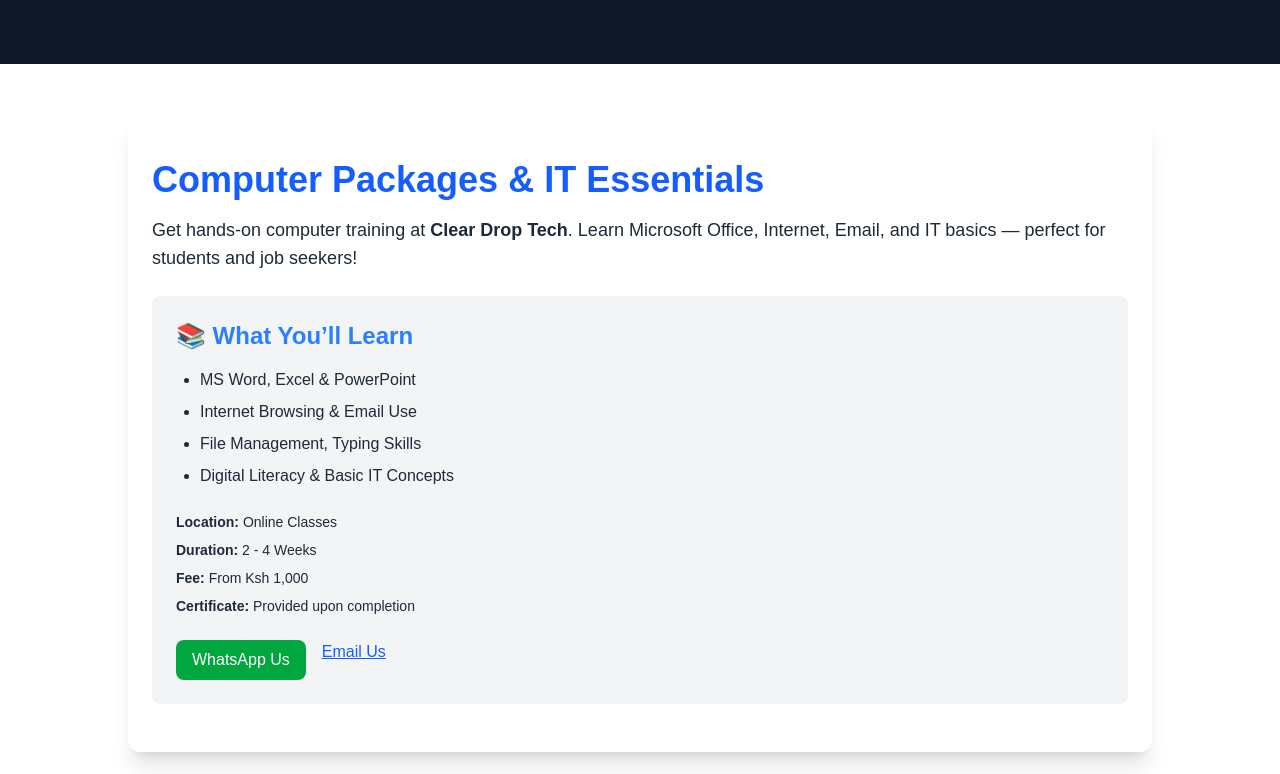
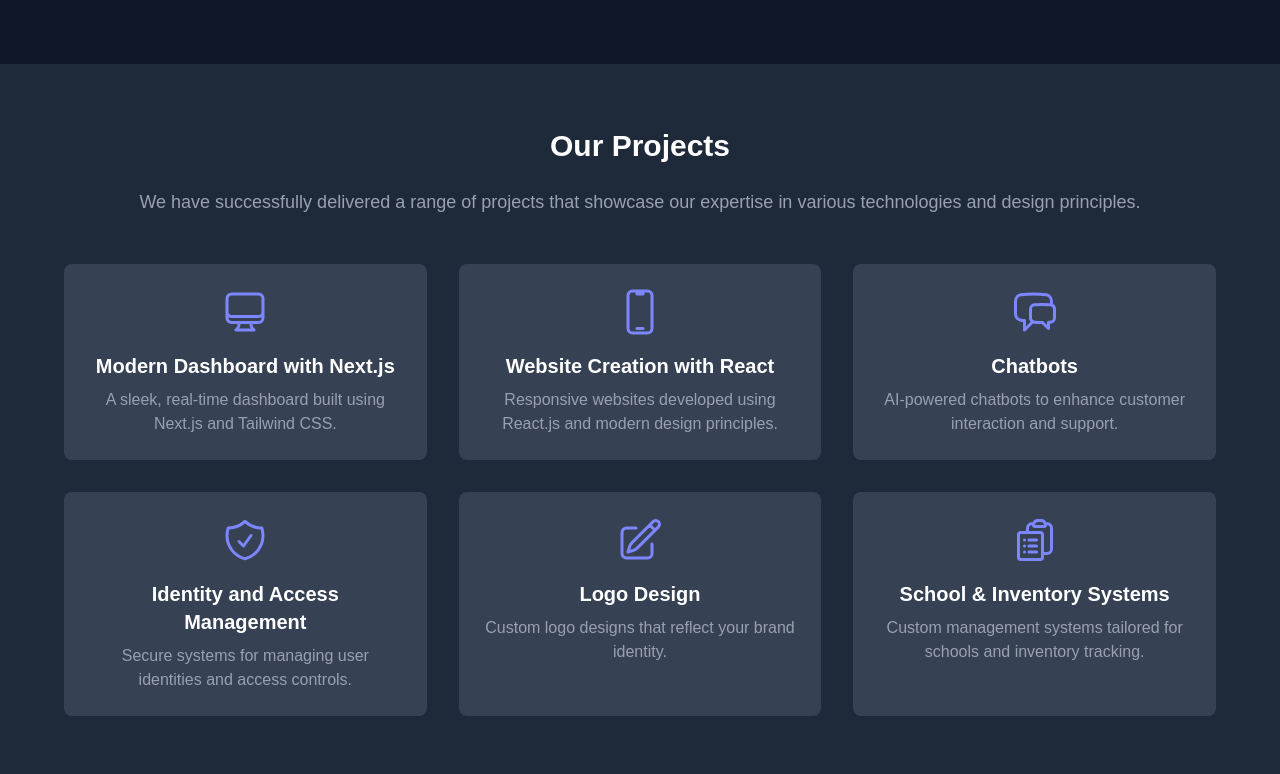
Before and after one commit to Northmanj/Clear-Drop-Tech, a Next.js app: page / in a window 1280 px wide. Shown: the part 2346-3120 px from the top of the page. Built offline with nearby package versions, Linux system fonts and the light colour scheme.

Commit message:
Update componets. deleted Packages component and update page.tsx

```diff
--- a/src/app/page.tsx
+++ b/src/app/page.tsx
@@ -6,7 +6,7 @@
 import ContactSection from '@/components/ContactSection'
 import Footer from '@/components/Footer'
 import WhatsAppPopup from '@/components/WhatsApp'
-import PackagesSection from '@/components/PackagesSection'
+
 
 
 export default function Home() {
@@ -63,7 +63,6 @@
 <WhatsAppPopup />
 <AboutSection />
 <AboutCompany />
-<PackagesSection/>
 <ProjectsSection />
 <ContactSection />
 <Footer />
--- a/src/components/PackagesSection.tsx
+++ /dev/null
@@ -1,55 +0,0 @@
-'use client';
-import { motion } from 'framer-motion';
-import Link from 'next/link';
-
-export default function PackagesSection() {
-  return (
-    <section className="bg-white dark:bg-gray-900 text-gray-800 dark:text-gray-100 py-12 px-6 rounded-xl shadow-xl max-w-5xl mx-auto my-12">
-      <motion.div
-        initial={{ opacity: 0, y: -20 }}
-        animate={{ opacity: 1, y: 0 }}
-        transition={{ duration: 0.6 }}
-      >
-        <h2 className="text-4xl font-bold text-blue-600 mb-4">
-          Computer Packages & IT Essentials
-        </h2>
-
-        <p className="mb-6 text-lg">
-          Get hands-on computer training at <strong>Clear Drop Tech</strong>. Learn Microsoft Office, Internet, Email, and IT basics — perfect for students and job seekers!
-        </p>
-
-        <div className="bg-gray-100 dark:bg-gray-800 p-6 rounded-lg space-y-4">
-          <h3 className="text-2xl font-semibold text-blue-500">📚 What You’ll Learn</h3>
-          <ul className="list-disc ml-6 space-y-2">
-            <li>MS Word, Excel & PowerPoint</li>
-            <li>Internet Browsing & Email Use</li>
-            <li>File Management, Typing Skills</li>
-            <li>Digital Literacy & Basic IT Concepts</li>
-          </ul>
-
-          <div className="mt-6 space-y-2 text-sm">
-            <p> <strong>Location:</strong> Online Classes</p>
-            <p> <strong>Duration:</strong> 2 - 4 Weeks</p>
-            <p><strong>Fee:</strong> From Ksh 1,000</p>
-            <p><strong>Certificate:</strong> Provided upon completion</p>
-          </div>
-
-          <div className="mt-6 flex gap-4 flex-wrap">
-            <Link
-              href="https://wa.me/254793789339"
-              className="bg-green-600 hover:bg-green-700 text-white px-4 py-2 rounded-lg"
-            >
-              WhatsApp Us
-            </Link>
-            <Link
-              href="mailto:johngregory6400@gmail.com"
-              className="text-blue-600 underline"
-            >
-              Email Us
-            </Link>
-          </div>
-        </div>
-      </motion.div>
-    </section>
-  );
-}
```
